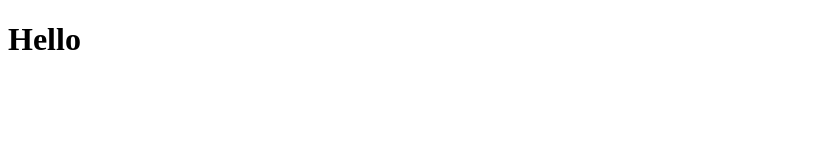
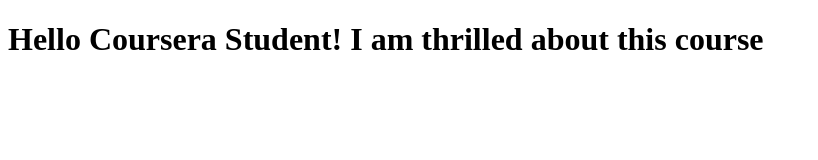
Before and after one commit to hellloworld/coursera-test, a plain HTML site: page index.html in a window 1280 px wide. Shown: the whole page, without its empty margins (0-818 px from the left). Drawn offline with Linux system fonts and the light colour scheme.

Commit message:
modified content

```diff
--- a/index.html
+++ b/index.html
@@ -5,6 +5,6 @@
     <title>Hello Coursera</title>
   </head>
   <body>
-    <h1>Hello </h1>
+    <h1>Hello Coursera Student! I am thrilled about this course </h1>
   </body>
 </html>
```
